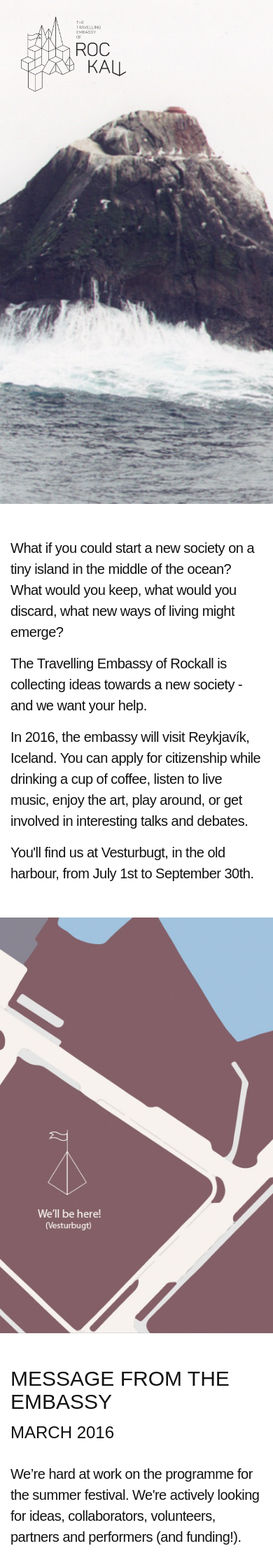
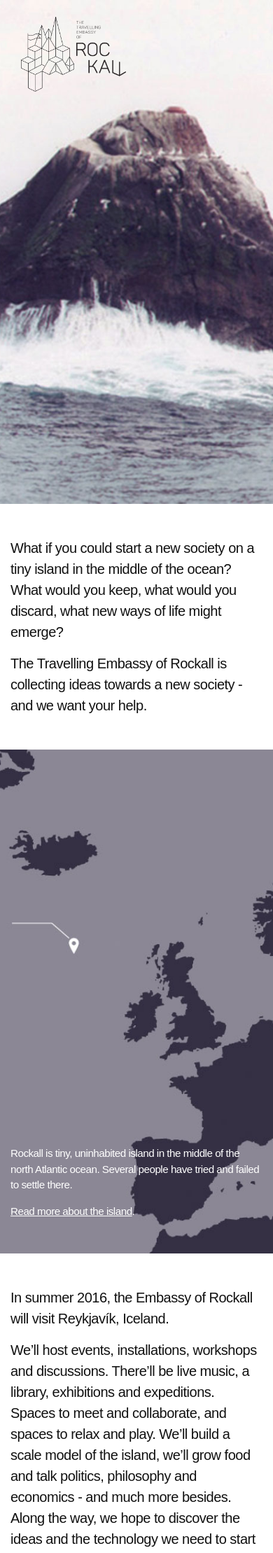
Before and after one commit to rockall-festival/rockall-festival.github.io, a Jekyll site: the page built from index.html, in a window 390 px wide. Shown: the top 2219 px of the page at 70% size. Built offline with Jekyll 4.4.1, drawn with Linux system fonts in a browser that asks for light colours; comment, search, counter and statistics services are not loaded; some of the changed text lies outside the part shown.

Commit message:
Add Rockall world map; text tweaks
Signed-off-by: Peter Hartree <web@peterhartree.co.uk>

```diff
--- a/_sass/_layout.scss
+++ b/_sass/_layout.scss
@@ -272,10 +272,12 @@
 }
 
 .wrap-two-thirds-screen-height {
-    height: 66vh;
+    height: 80vh;
 }
 
 .splash-logo {
+    margin-right: 0.75rem;
+
     img {
         max-width: 150px;
         height: auto;
--- a/_sass/_typography.scss
+++ b/_sass/_typography.scss
@@ -19,6 +19,10 @@
 h6 {
   text-transform: uppercase;
   font-weight: 500;
+}
+
+h2 {
+  font-size: 1.4rem;
 }
 
 strong {
--- a/index.html
+++ b/index.html
@@ -1,6 +1,139 @@
 ---
 layout: home
 ---
+
+ <style type="text/css">
+            /* Set a size for our map container, the Google Map will take up 100% of this container */
+            #map {
+                width: 750px;
+                height: 500px;
+            }
+        </style>
+
+        <script type="text/javascript" src="https://maps.googleapis.com/maps/api/js?key=AIzaSyCqE0fca0qFAGjNd68ent0qEs2zoqb0vr8&sensor=false"></script>
+
+        <script type="text/javascript">
+            // When the window has finished loading create our google map below
+            google.maps.event.addDomListener(window, 'load', init);
+
+            function init() {
+                // Basic options for a simple Google Map
+                // For more options see: https://developers.google.com/maps/documentation/javascript/reference#MapOptions
+                var mapOptions = {
+                    // How zoomed in you want the map to start at (always required)
+                    zoom: 15,
+                    disableDefaultUI: true,
+                    zoomControl: false,
+                    scaleControl: false,
+                    scrollwheel: false,
+                    disableDoubleClickZoom: true,
+
+                    // The latitude and longitude to center the map (always required)
+                    center: new google.maps.LatLng(64.152199, -21.948912), // New York
+
+                    // How you would like to style the map.
+                    // This is where you would paste any style found on Snazzy Maps.
+                    styles: [
+    {
+        "featureType": "administrative",
+        "elementType": "labels.text.fill",
+        "stylers": [
+            {
+                "color": "#444444"
+            }
+        ]
+    },
+    {
+        "featureType": "landscape",
+        "elementType": "all",
+        "stylers": [
+            {
+                "color": "#f2f2f2"
+            }
+        ]
+    },
+    {
+        "featureType": "poi",
+        "elementType": "all",
+        "stylers": [
+            {
+                "visibility": "off"
+            }
+        ]
+    },
+    {
+        "featureType": "road",
+        "elementType": "all",
+        "stylers": [
+            {
+                "saturation": -100
+            },
+            {
+                "lightness": 45
+            }
+        ]
+    },
+    {
+        "featureType": "road.highway",
+        "elementType": "all",
+        "stylers": [
+            {
+                "visibility": "simplified"
+            }
+        ]
+    },
+    {
+        "featureType": "road.arterial",
+        "elementType": "labels.icon",
+        "stylers": [
+            {
+                "visibility": "off"
+            }
+        ]
+    },
+    {
+        "featureType": "transit",
+        "elementType": "all",
+        "stylers": [
+            {
+                "visibility": "off"
+            }
+        ]
+    },
+    {
+        "featureType": "water",
+        "elementType": "all",
+        "stylers": [
+            {
+                "color": "#a1c3dd"
+            },
+            {
+                "visibility": "on"
+            }
+        ]
+    }
+]
+                };
+
+                // Get the HTML DOM element that will contain your map
+                // We are using a div with id="map" seen below in the <body>
+                var mapElement = document.getElementById('reykjavik-map');
+
+                // Create the Google Map using our element and options defined above
+                var map = new google.maps.Map(mapElement, mapOptions);
+
+                // Let's also add a marker while we're at it
+                var marker = new google.maps.Marker({
+                    position: new google.maps.LatLng(64.152199, -21.948912),
+                    map: map,
+                    title: 'We\'ll be here!',
+                    icon: 'http://chart.apis.google.com/chart?chst=d_map_pin_letter&chld=%E2%80%A2|CE788D'
+                });
+
+
+            }
+        </script>
+
 
 <div id="splash" class="wrap wrap-splash wrap-screen-height">
   <div class="container container-wide">
@@ -22,11 +155,47 @@
   <div class="container">
     <div class="row">
       <div class="col-sm-10 col-sm-offset-1 col-md-8 col-md-offset-2">
-        <p>What if you could start a new society on a tiny island in the middle of the ocean? What would you keep, what would you discard, what new ways of living might emerge?</p>
+        <p>What if you could start a new society on a tiny island in the middle of the ocean? What would you keep, what would you discard, what new ways of life might emerge?</p>
 
         <p><strong>The Travelling Embassy of Rockall</strong> is collecting ideas towards a new society - and we want your help.</p>
 
-        <p>In 2016, the embassy will visit <strong>Reykjavík, Iceland</strong>. You can apply for citizenship while drinking a cup of coffee, listen to live music, enjoy the art, play around, or get involved in interesting talks and&nbsp;debates.</p>
+      </div>
+    </div>
+  </div>
+</div>
+
+
+<div class="wrap wrap-atlantic-map wrap-two-thirds-screen-height padding-top-larger padding-bottom-larger">
+  <div class="container">
+    <div class="row section__header">
+      <div class="col-sm-12 white-text">
+        <!--<h2>What is Rockall?</h2>-->
+      </div>
+    </div>
+  </div>
+
+  <div id="atlantic-map-annotation">
+    <div class="container">
+      <div class="row">
+        <div class="col-sm-5 white-text medium">
+          <!-- Where is Rockall? -->
+          <p>Rockall is tiny, uninhabited island in the middle of the north Atlantic ocean. Several people have tried and failed to settle&nbsp;there.</p>
+
+          <p><a href="https://en.wikipedia.org/wiki/Rockall" target="_blank">Read more about the island</a>.</p>
+        </div>
+      </div>
+    </div>
+  </div>
+</div>
+
+
+<div class="wrap padding-top-larger padding-bottom-larger">
+  <div class="container">
+    <div class="row">
+        <div class="col-sm-10 col-sm-offset-1 col-md-8 col-md-offset-2">
+
+        <p>In summer 2016, the Embassy of Rockall will visit <strong>Reykjavík, Iceland</strong>.</p>
+        <p>We’ll host events, installations, workshops and discussions. There’ll be live music, a library, exhibitions and expeditions. Spaces to meet and collaborate, and spaces to relax and play. We’ll build a scale model of the island, we’ll grow food and talk politics, philosophy and economics - and much more besides. Along the way, we hope to discover the ideas and the technology we need to start a new society on Rockall.</p>
 
         <p>You'll find us at Vesturbugt, in the old harbour, from July 1st to September&nbsp;30th.</p>
       </div>
@@ -34,7 +203,7 @@
   </div>
 </div>
 
-<div class="wrap wrap-old-harbour-map wrap-two-thirds-screen-height">
+<div id="reykjavik-map" class="wrap wrap-old-harbour-map wrap-two-thirds-screen-height">
 
 </div>
 
@@ -111,7 +280,7 @@
       </div>
 
       <div class="col-sm-3">
-        <img src="/img/rockall-logo-playground-transparent-300px.png">
+        <img src="/img/rockall-logo-playground-transparent-white-300px.png">
       </div>
     </div>
   </div>
```
Also changed, not shown: img/rockall-ho.jpg, img/rockall-logo-playground-transparent-white-300px.png (added).
